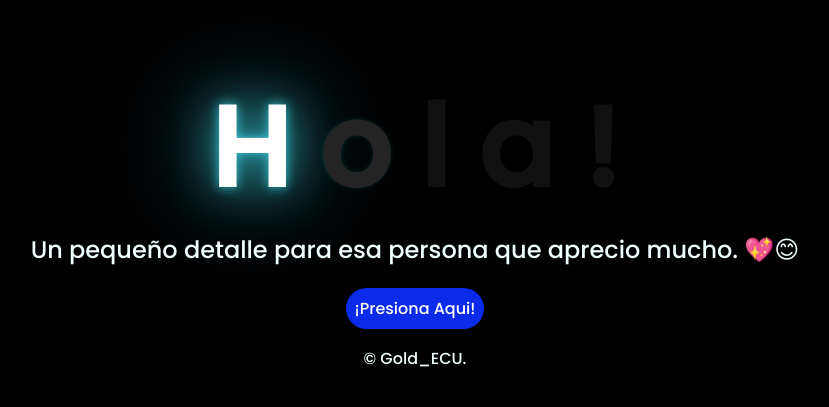
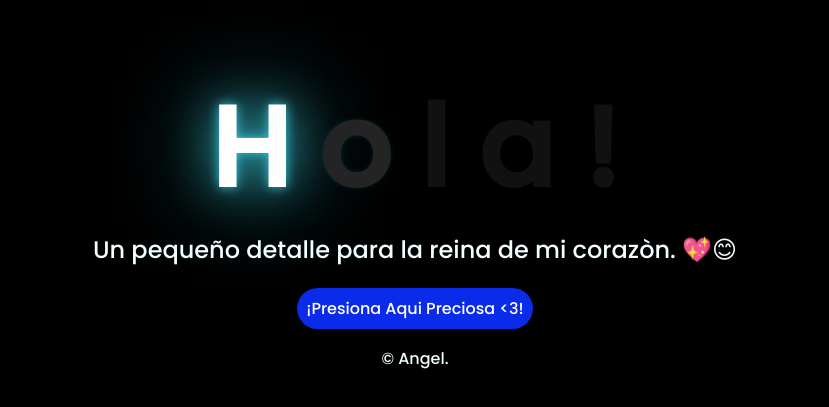
Before and after one commit to Gold-ECU/angel.github.io, a plain HTML site: page index.html in a window 1280 px wide. Shown: the part 111-518 px from the top of the page, without its empty margins (233-1062 px from the left). Drawn offline with Linux system fonts and the light colour scheme.

Commit message:
Update index.html

```diff
--- a/index.html
+++ b/index.html
@@ -19,17 +19,17 @@
         <span>!</span>
     </div>
     <div class="description">
-        <span>Un pequeño detalle para esa persona que aprecio mucho. 💖😊</span>
+        <span>Un pequeño detalle para la reina de mi corazòn. 💖😊</span>
     </div>
     <div class="button">
         <button class="botones">
-            <a href="flower.html" style="color: #fff;">¡Presiona Aqui!</a>
+            <a href="flower.html" style="color: #fff;">¡Presiona Aqui Preciosa <3!</a>
         </button>
     </div>
 
     <!-- Créditos -->
     <div class="credits">
-        <p>&copy; Gold_ECU.</p>
+        <p>&copy; Angel.</p>
     </div>
 </body>
 
```
